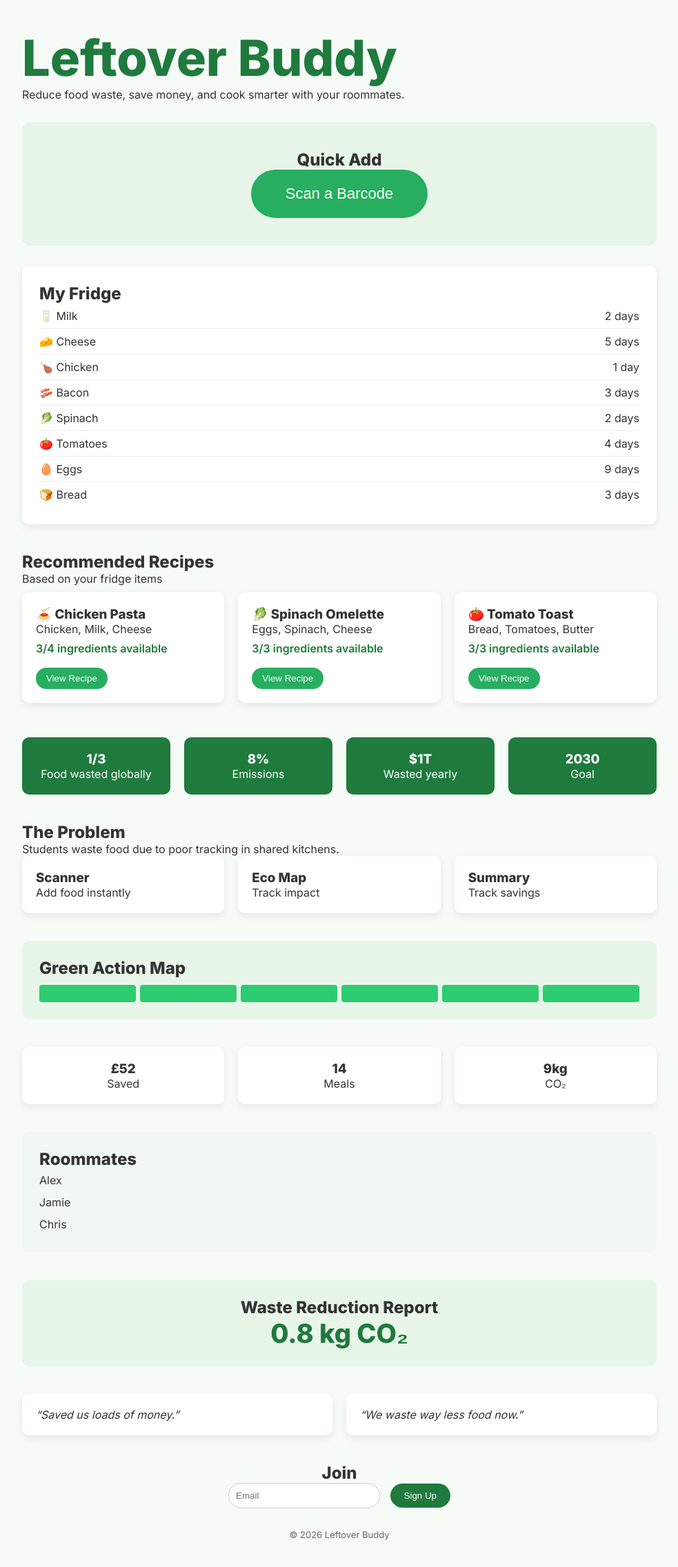
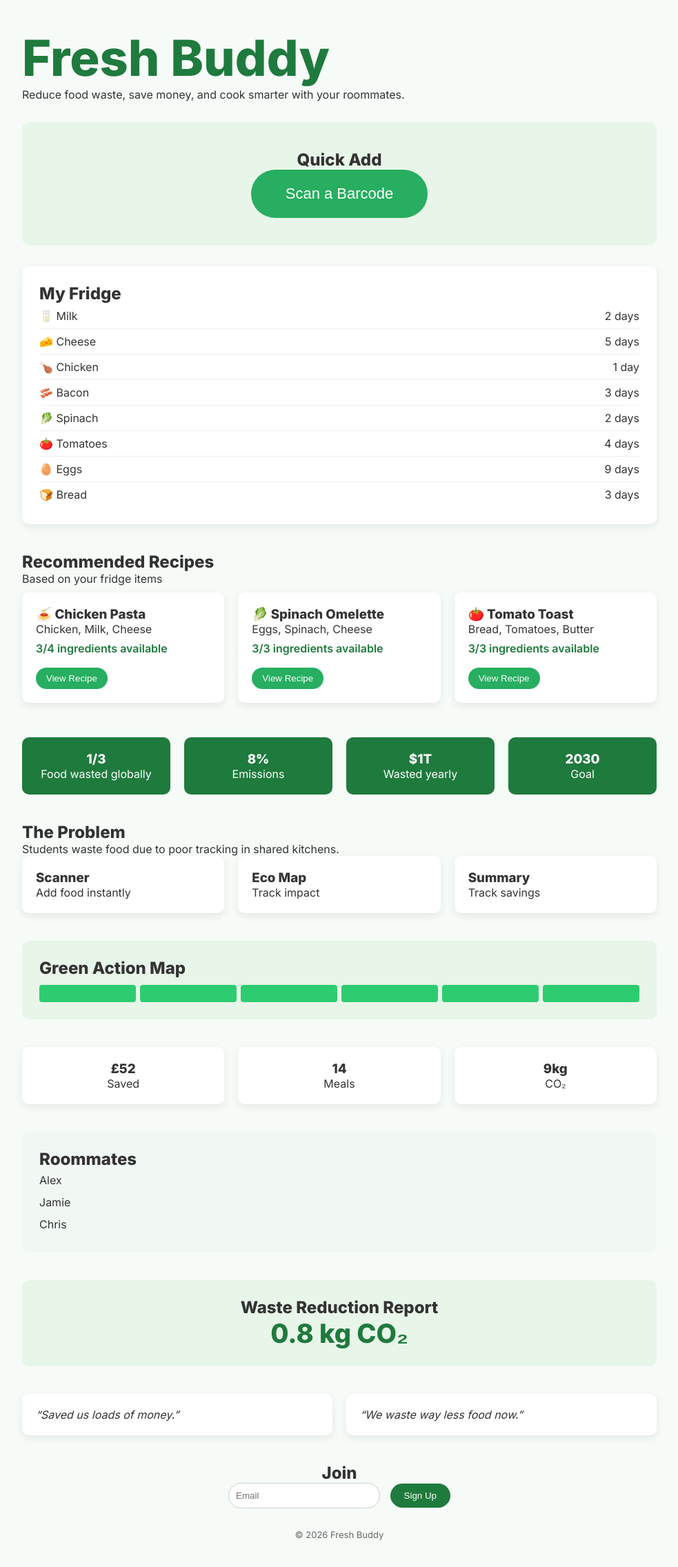
Before and after one commit to cellsh0215/cellsh0215.github.io, a plain HTML site: page index.html in a window 1280 px wide. Shown: the whole page at 69% size, without its empty margins (148-1131 px from the left). Drawn offline with Linux system fonts and the light colour scheme.

Commit message:
Update index.html

```diff
--- a/index.html
+++ b/index.html
@@ -4,7 +4,7 @@
 <meta charset="UTF-8">
 <meta name="viewport" content="width=device-width, initial-scale=1.0">
 
-<title>Leftover Buddy</title>
+<title>Fresh Buddy</title>
 
 <link href="https://fonts.googleapis.com/css2?family=Inter:wght@400;600;800&display=swap" rel="stylesheet">
 
@@ -284,7 +284,7 @@ body{background:white;}
 
 <div class="container">
 
-<div class="title">Leftover Buddy</div>
+<div class="title">Fresh Buddy</div>
 <p class="subtitle">Reduce food waste, save money, and cook smarter with your roommates.</p>
 
 <section class="scanner">
@@ -392,7 +392,7 @@ body{background:white;}
 </section>
 
 <footer>
-<p>© 2026 Leftover Buddy</p>
+<p>© 2026 Fresh Buddy</p>
 </footer>
 
 </div>
```
